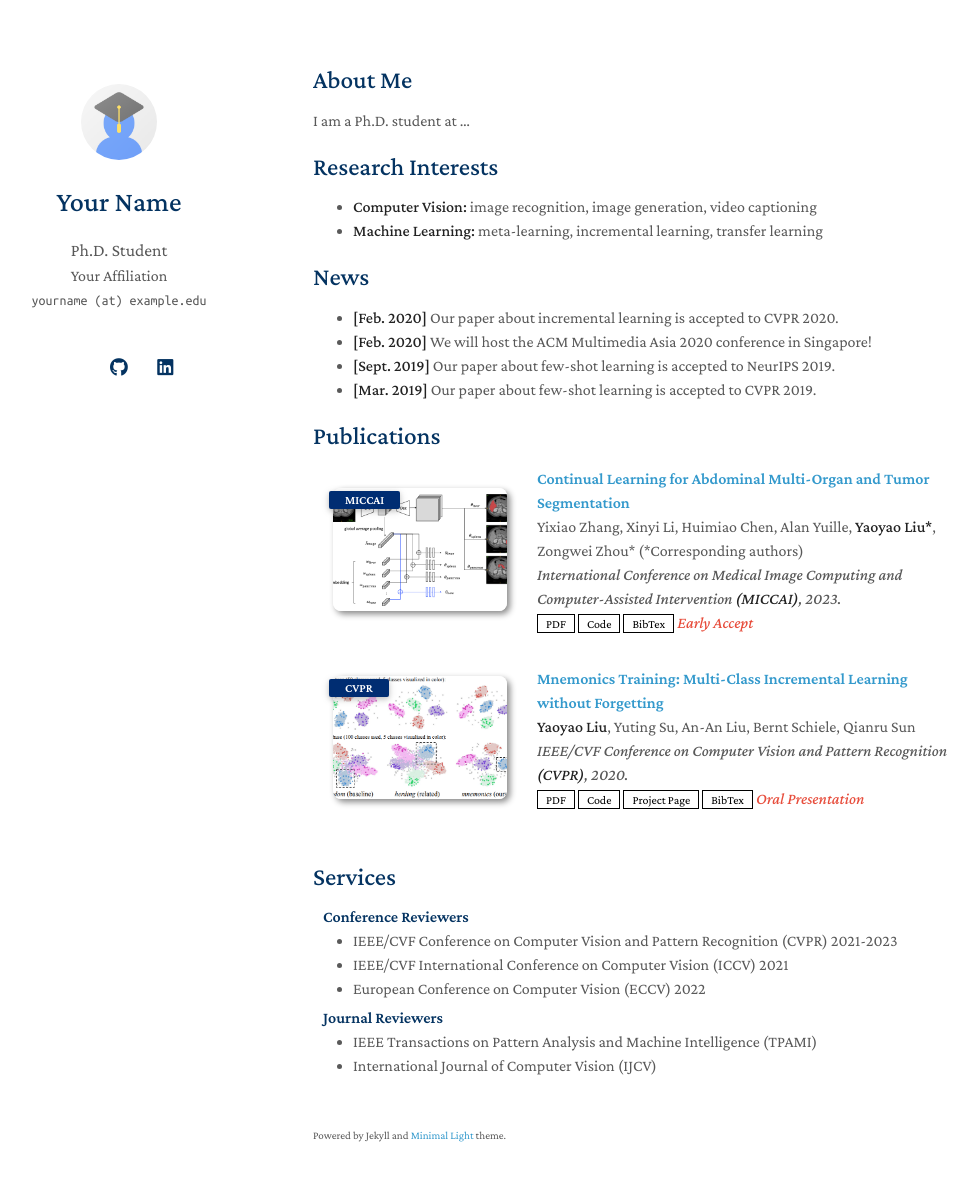
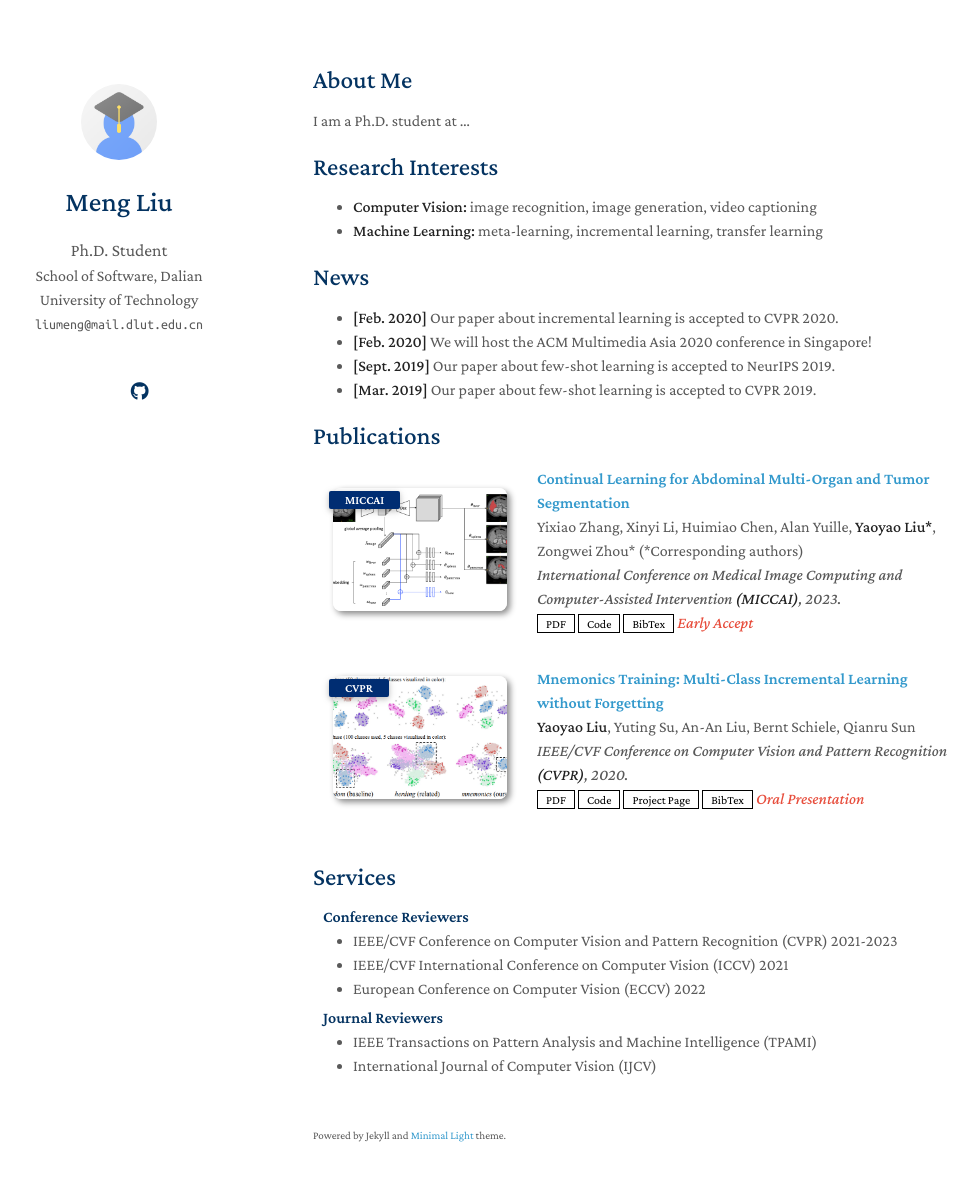
Before and after one commit to liumeng110/liumeng110.github.io, a Jekyll site: the page built from index.md, in a window 1280 px wide and 1216 px high. Shown: the top 1181 px of the window, without its empty margins (157-1135 px from the left). Built offline with Jekyll 4.4.1, drawn with Linux system fonts in a browser that asks for light colours; a style sheet for code colours, icons or effects is not loaded; our own code applies the rules of GitHub Pages for plain Markdown files.

Commit message:
Update _config.yml

```diff
--- a/_config.yml
+++ b/_config.yml
@@ -1,22 +1,28 @@
 # Basic Information
-title: Your Name
+title: Meng Liu
 position: Ph.D. Student
-affiliation: Your Affiliation
-email: yourname (at) example.edu
+affiliation: School of Software, Dalian University of Technology
+email: liumeng@mail.dlut.edu.cn
 
 # Search Engine Optimization (SEO)
 # The following information is used to improve the website traffic from search engines, e.g., Google.
-keywords: minimal light
-description: The Minimal Light is a simple and elegant jekyll theme for academic personal homepage.
-canonical: https://minimal-light-theme.yliu.me/
+keywords: multi-view learning、medical data analysis
+description: I am a Ph.D. student in Software Engineering at the School of Software, Dalian University of Technology. I received my B.Eng. and M.Eng. degrees in Software Engineering from Dalian University of Technology in 2020 and 2023, respectively.
+
+             My research interests include multi-view learning and medical data analysis.
+canonical: https://liumeng110.github.io/
 
 # Links
 # If you don't need one of them, you may delete the corresponding line.
-google_scholar: https://scholar.google.com/
-cv_link: assets/files/curriculum_vitae.pdf
-github_link: https://github.com/
-linkedin: https://www.linkedin.com/
-twitter: https://twitter.com/
+google_scholar: https://scholar.google.com/citations?user=5ppOag4AAAAJ&hl=zh-CN
+
+github_link: https://github.com/liumeng110
+dblp: https://dblp.org/pid/41/7841-25.html
+orcid: https://orcid.org/0009-0002-1211-7364
+
+cv_link:
+linkedin:
+twitter:
 
 # Images (e.g., your profile picture and your website's favicon)
 # "favicon" and "favicon_dark" are used for the light and dark modes, respectively.
```
